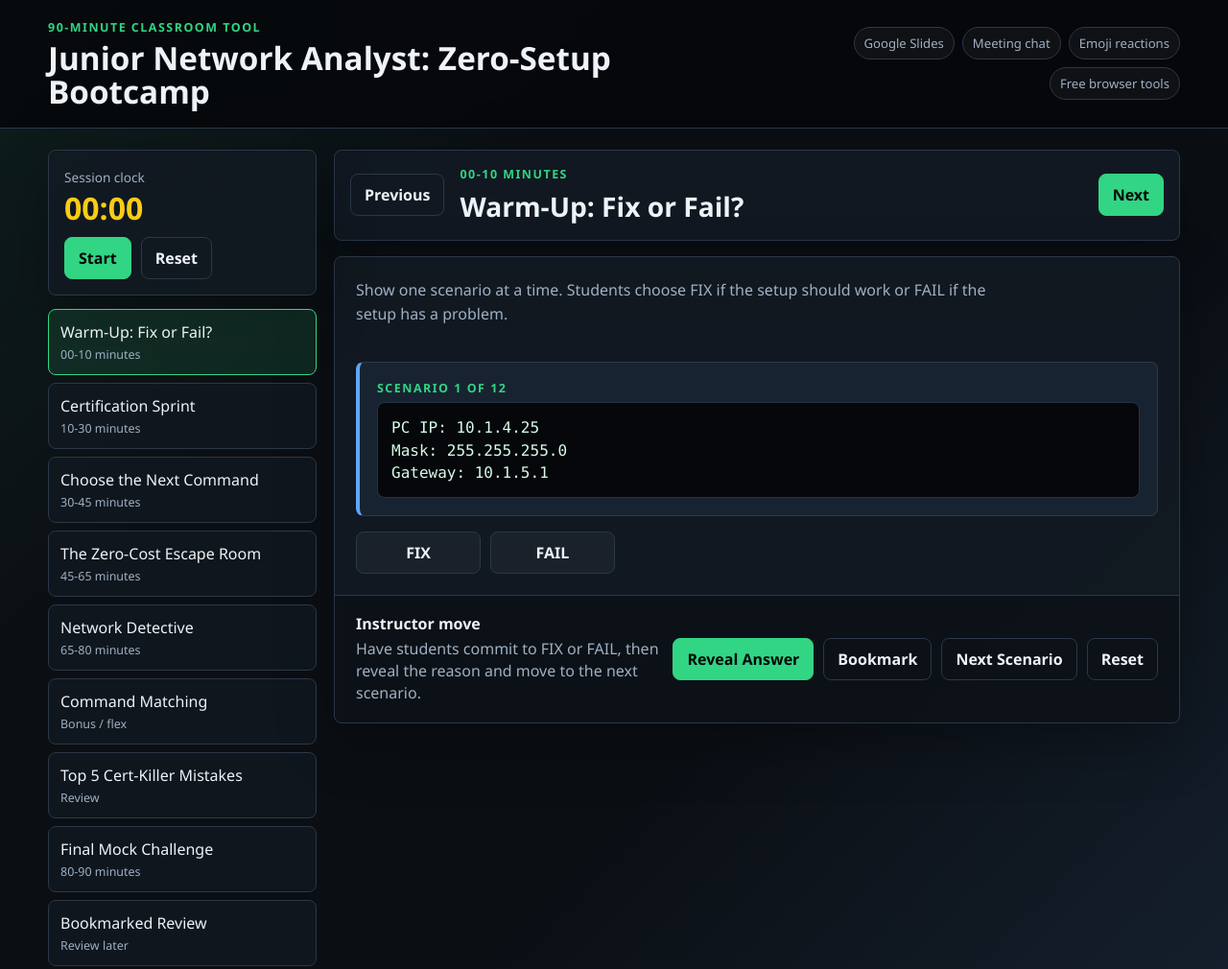
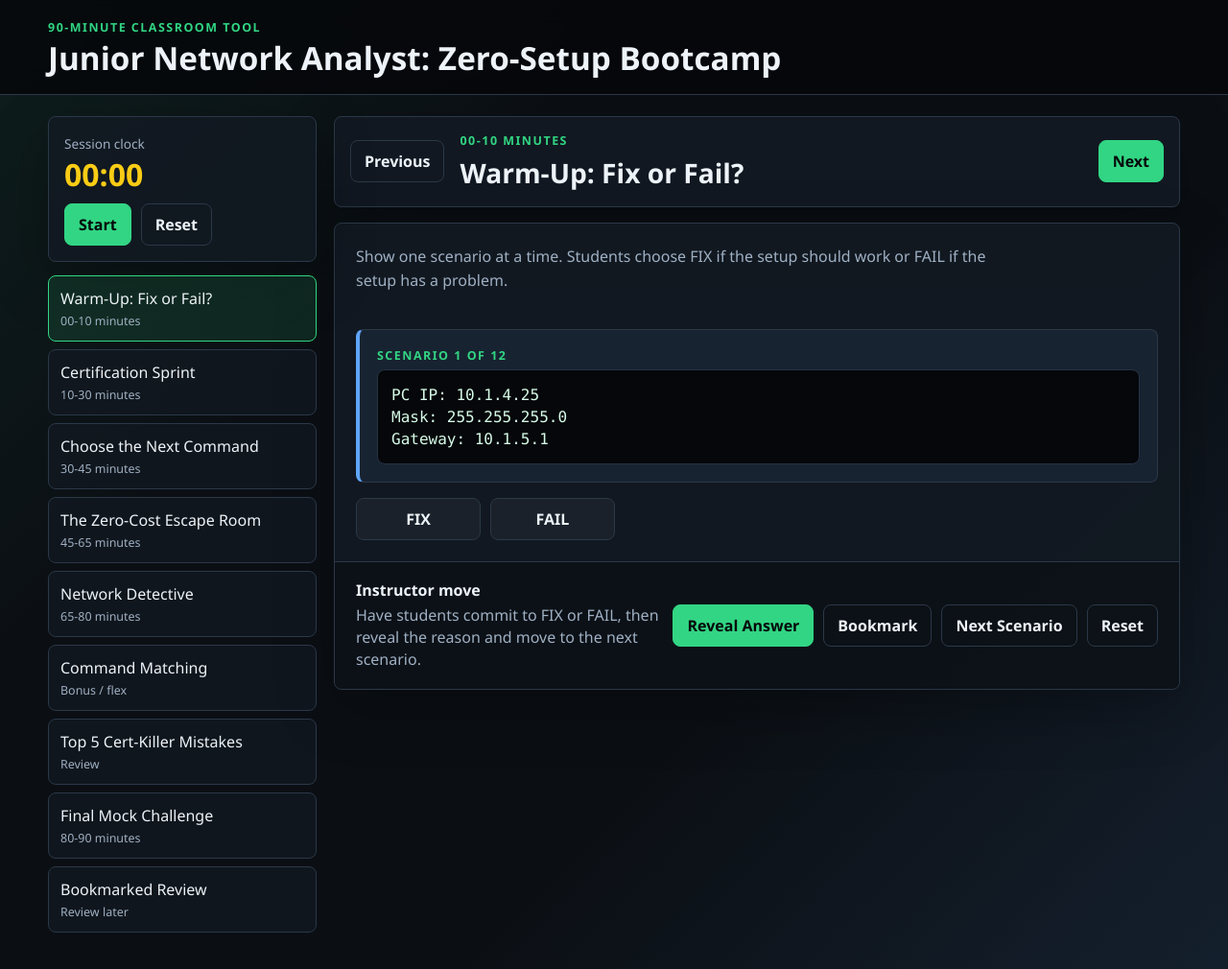
Before and after one commit to jjack33/junior-network-analyst-bootcamp, a plain HTML site: page index.html in a window 1280 px wide. Shown: the top 1010 px of the page at 96% size. Drawn offline with Linux system fonts and the light colour scheme.

Commit message:
Remove header requirement pills

```diff
--- a/index.html
+++ b/index.html
@@ -13,12 +13,6 @@
       <div>
         <p class="eyebrow">90-minute classroom tool</p>
         <h1>Junior Network Analyst: Zero-Setup Bootcamp</h1>
-      </div>
-      <div class="session-meta" aria-label="Session requirements">
-        <span>Google Slides</span>
-        <span>Meeting chat</span>
-        <span>Emoji reactions</span>
-        <span>Free browser tools</span>
       </div>
     </div>
   </header>
--- a/styles.css
+++ b/styles.css
@@ -90,15 +90,6 @@ h3 {
   margin-bottom: 10px;
 }
 
-.session-meta {
-  display: flex;
-  flex-wrap: wrap;
-  justify-content: flex-end;
-  gap: 8px;
-  max-width: 460px;
-}
-
-.session-meta span,
 .tag {
   border: 1px solid var(--line);
   color: var(--muted);
@@ -488,11 +479,6 @@ h3 {
     width: min(100% - 24px, 680px);
   }
 
-  .session-meta {
-    justify-content: flex-start;
-    margin-top: 14px;
-  }
-
   .sidebar {
     position: static;
     margin-bottom: 16px;
```
